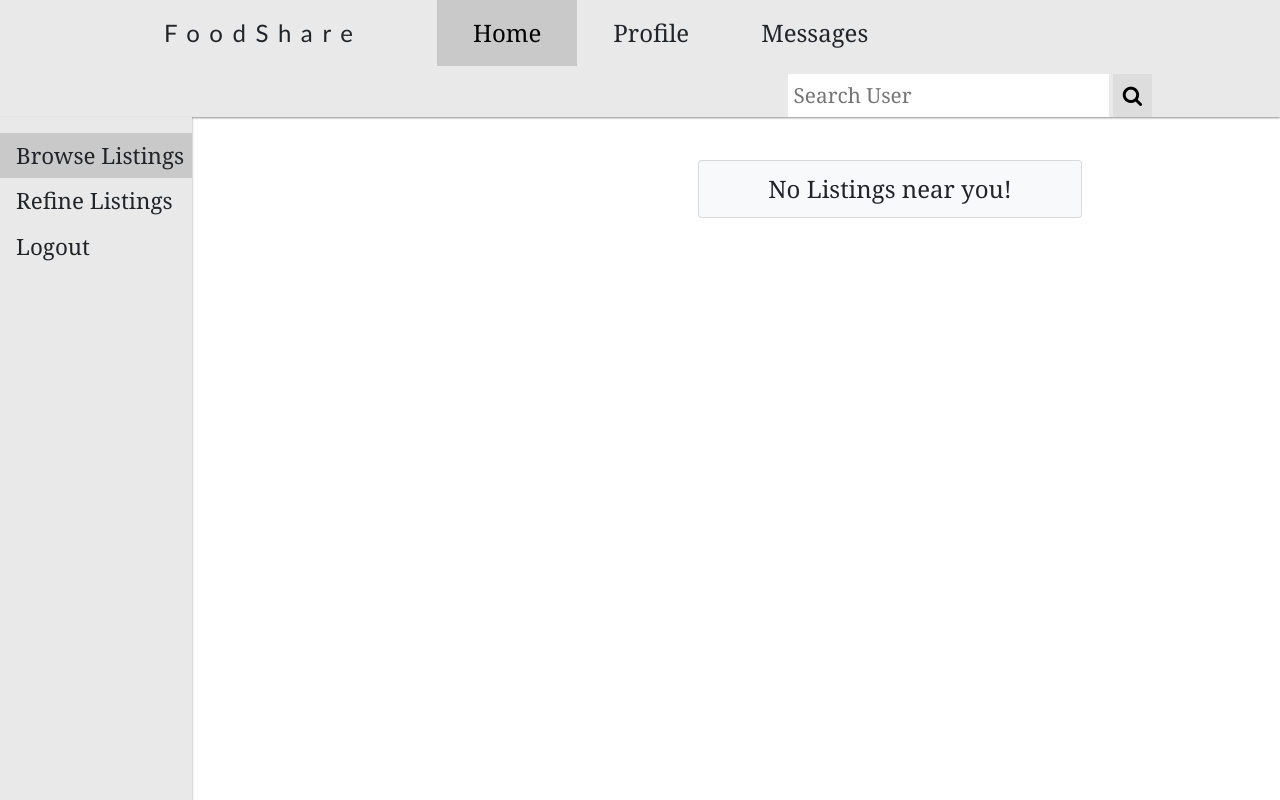
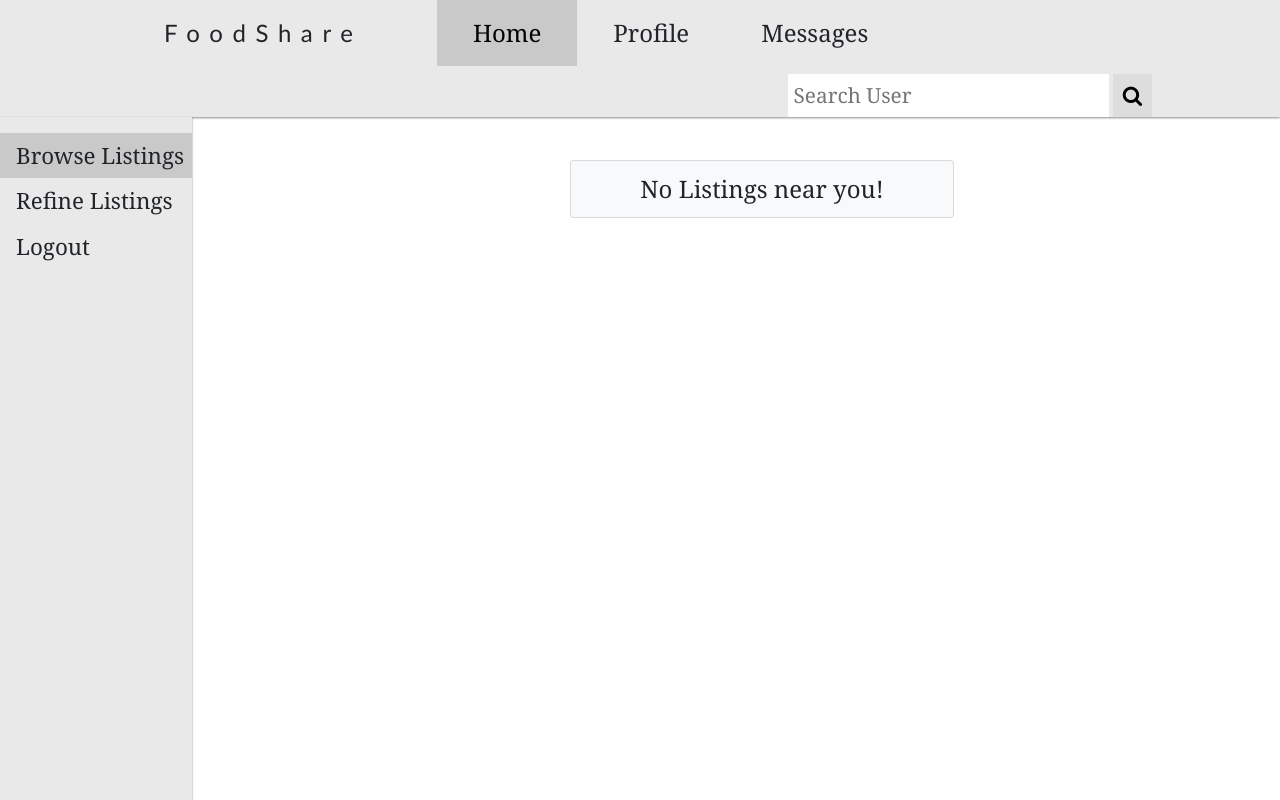
Before and after one commit to BharathKumarRavichandran/FoodShare, a PHP site: page /home.php in a window 1280 px wide. Run offline with PHP 8.4, Linux system fonts and the light colour scheme; the visitor is signed in with stand-in values (Sample User, id 1); data that the repository does not hold is empty; some libraries are stand-ins or nearby versions; some web fonts are replaced.

Commit message:
Updated styles

```diff
--- a/css/listingCard.css
+++ b/css/listingCard.css
@@ -42,5 +42,5 @@
 	margin-top: 10vh;
 	text-align: center;
 	max-width: 30vw;
-	margin-left: 35vw;
+	margin-left: 25vw;
 }
```
